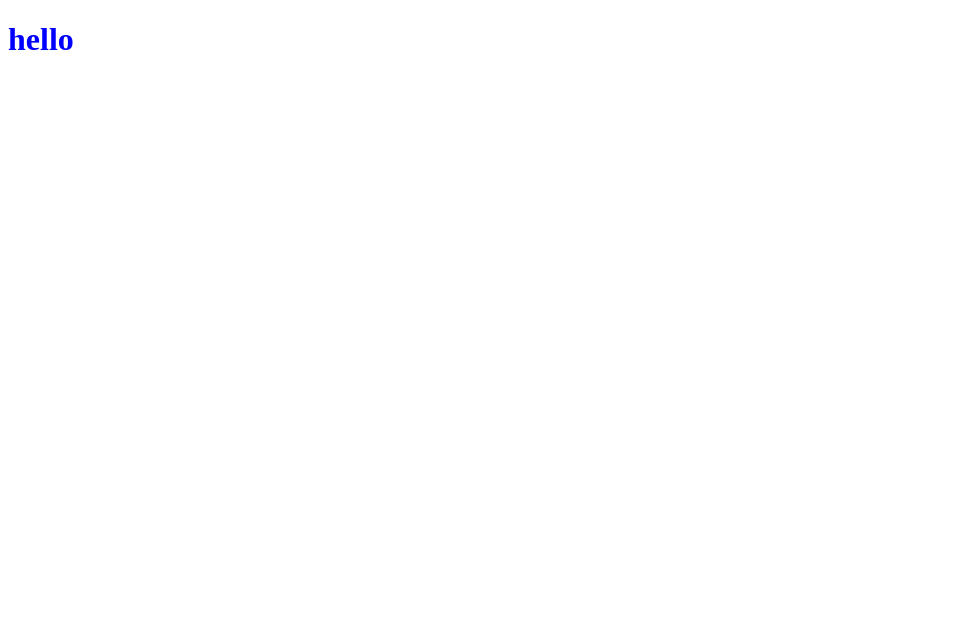
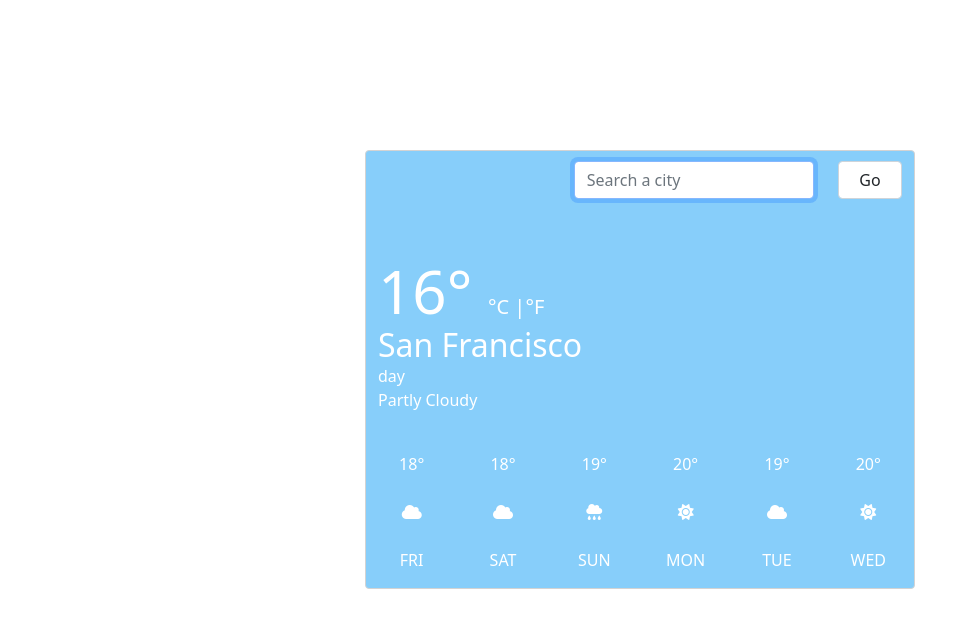
Before and after one commit to Iqra-Jav/weather-app, a plain HTML site: page index.html in a window 1280 px wide. Shown: the whole page, without its empty margins (0-969 px from the left). Drawn offline with nearby package versions, Linux system fonts and the light colour scheme.

Commit message:
created weather app

```diff
--- a/index.html
+++ b/index.html
@@ -3,12 +3,107 @@
   <head>
     <meta charset="UTF-8" />
     <meta http-equiv="X-UA-Compatible" content="IE=edge" />
-    <meta name="viewport" content="width=>, initial-scale=1.0" />
+    <meta name="viewport" content="width=device-width, initial-scale=1.0" />
     <title>Weather App</title>
-    <link rel="stylesheet" href="style.css" />
+    <link
+      href="https://cdn.jsdelivr.net/npm/bootstrap@5.1.3/dist/css/bootstrap.min.css"
+      rel="stylesheet"
+      integrity="sha384-1BmE4kWBq78iYhFldvKuhfTAU6auU8tT94WrHftjDbrCEXSU1oBoqyl2QvZ6jIW3"
+      crossorigin="anonymous"
+    />
+    <link rel="stylesheet" href="src/style.css" />
+    <script
+      src="https://kit.fontawesome.com/ad10757a29.js"
+      crossorigin="anonymous"
+    ></script>
+    <script src="https://unpkg.com/axios/dist/axios.min.js"></script>
   </head>
+
   <body>
-    <h1>hello</h1>
-    <script src="script.js"></script>
+    <div class="container">
+      <form id="search-form">
+        <div class="row">
+          <div class="col-9">
+            <input
+              type="text"
+              class="form-control"
+              placeholder="Search a city"
+              autofocus="on"
+              autocomplete="off"
+            />
+          </div>
+          <div class="col-3">
+            <input type="submit" value="Go" class="form-control" />
+          </div>
+        </div>
+      </form>
+      <br />
+      <h1>
+        <span id="temperature">16°</span>
+        <span class="unit">
+          <a href="#" id="celsius">°C </a>|<a href="#" id="fahrenheit"
+            >°F</a
+          ></span
+        >
+      </h1>
+
+      <h2>San Francisco</h2>
+      <div class="currentDay">day</div>
+      <div class="dayForcast">Partly Cloudy</div>
+
+      <br />
+
+      <div class="row">
+        <div class="col-2 card-body">
+          18°
+          <br />
+          <br />
+          <div class="weather-icon"><i class="fas fa-cloud"></i></div>
+          <br />
+          <div class="day">FRI</div>
+        </div>
+        <div class="col-2 card-body">
+          18°
+          <br />
+          <br />
+          <div class="weather-icon"><i class="fas fa-cloud"></i></div>
+          <br />
+          <div class="day">SAT</div>
+        </div>
+        <div class="col-2 card-body">
+          19°
+          <br />
+          <br />
+          <div class="weather-icon"><i class="fas fa-cloud-rain"></i></div>
+          <br />
+          <div class="day">SUN</div>
+        </div>
+        <div class="col-2 card-body">
+          20°
+          <br />
+          <br />
+          <div class="weather-icon"><i class="fas fa-sun"></i></div>
+          <br />
+          <div class="day">MON</div>
+        </div>
+        <div class="col-2 card-body">
+          19°
+          <br />
+          <br />
+          <div class="weather-icon"><i class="fas fa-cloud"></i></div>
+          <br />
+          <div class="day">TUE</div>
+        </div>
+        <div class="col-2 card-body">
+          20°
+          <br />
+          <br />
+          <div class="weather-icon"><i class="fas fa-sun"></i></div>
+          <br />
+          <div class="day">WED</div>
+        </div>
+      </div>
+    </div>
+    <script type="text/javascript" src="src/java.js"></script>
   </body>
 </html>
--- /dev/null
+++ b/src/style.css
@@ -0,0 +1,49 @@
+body {
+  width: 550px;
+
+  margin: 150px auto;
+}
+
+h1 {
+  font-size: 60px;
+  margin-top: 80px;
+  margin-bottom: -1px;
+}
+
+h2 {
+  margin: 0px auto;
+}
+
+form {
+  float: right;
+  margin: 10px 0px 100px 0px;
+}
+
+.search-button {
+  text-align: center;
+}
+
+.unit {
+  font-size: 20px;
+}
+
+.container {
+  border: solid lightgrey 1px;
+  border-radius: 4px;
+  background: lightskyblue;
+  color: #ffff;
+}
+
+.card-body {
+  text-align: center;
+}
+
+#celsius {
+  text-decoration: none;
+  color: #ffff;
+}
+
+#fahrenheit {
+  text-decoration: none;
+  color: #ffff;
+}
```
